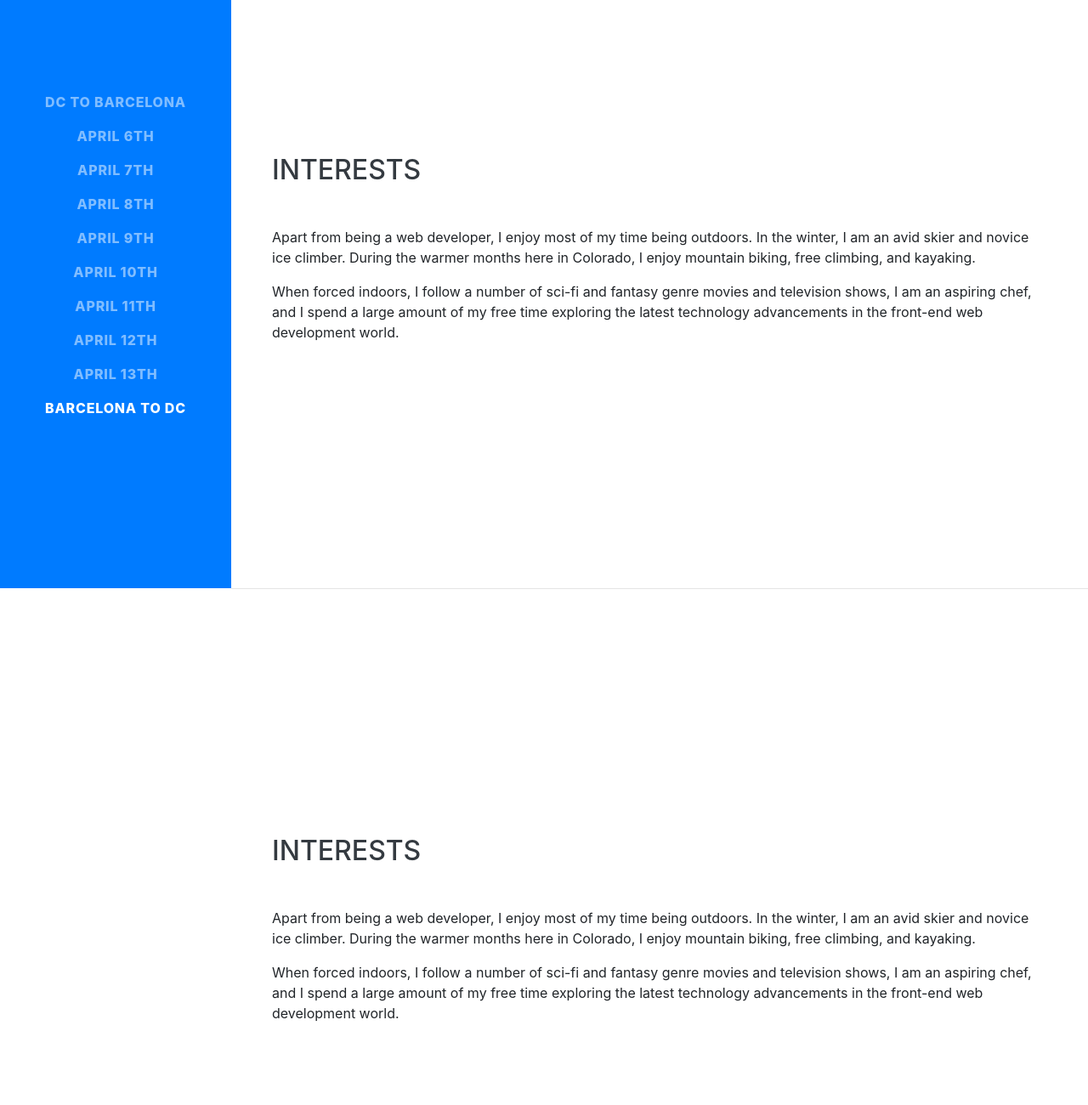
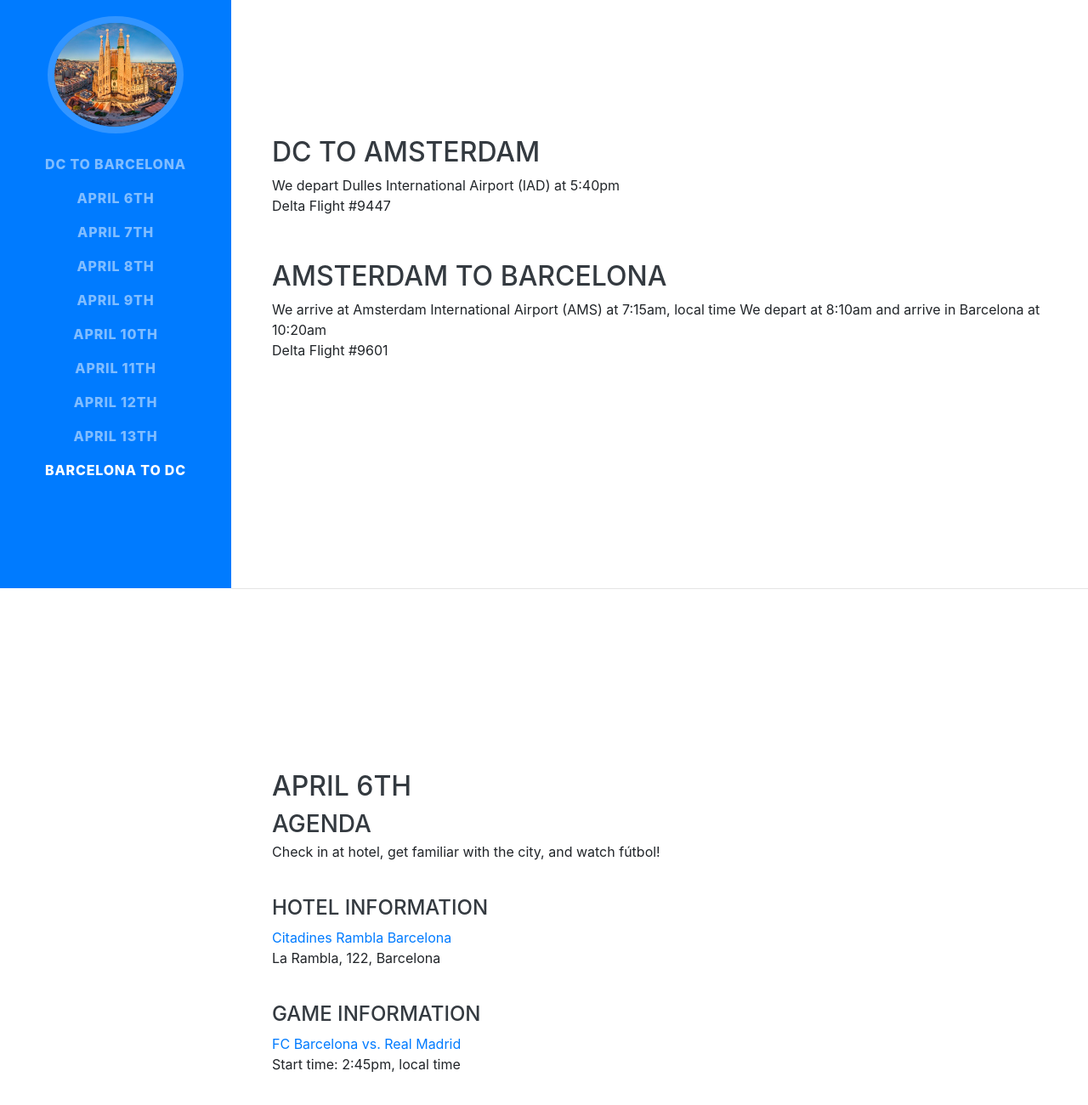
Before and after one commit to mattred1/itinerary, a website with bundled scripts: page index.html in a window 1280 px wide. Shown: the part 108-1408 px from the top of the page at 85% size. Built offline with nearby package versions, Linux system fonts and the light colour scheme; a web font is replaced by a local one.

Commit message:
Add Barna image, update, flight & April 6

```diff
--- a/index.html
+++ b/index.html
@@ -28,9 +28,9 @@
   <nav class="navbar navbar-expand-lg navbar-dark bg-primary fixed-top" id="sideNav">
     <a class="navbar-brand js-scroll-trigger" href="#page-top">
       <span class="d-block d-lg-none">Spain Itinerary</span>
-      <!-- <span class="d-none d-lg-block">
-        <img class="img-fluid img-profile rounded-circle mx-auto mb-2" src="img/profile.jpg" alt="">
-      </span> -->
+      <span class="d-none d-lg-block">
+        <img class="img-fluid img-profile rounded-circle mx-auto mb-2" src="img/barcelona.jpg" alt="Sagrada Familia">
+      </span>
     </a>
     <button class="navbar-toggler" type="button" data-toggle="collapse" data-target="#navbarSupportedContent" aria-controls="navbarSupportedContent" aria-expanded="false" aria-label="Toggle navigation">
       <span class="navbar-toggler-icon"></span>
@@ -77,9 +77,17 @@
 
     <section class="resume-section p-3 p-lg-5 d-flex align-items-center" id="dctobarca">
       <div class="w-100">
-        <h2 class="mb-5">Interests</h2>
-        <p>Apart from being a web developer, I enjoy most of my time being outdoors. In the winter, I am an avid skier and novice ice climber. During the warmer months here in Colorado, I enjoy mountain biking, free climbing, and kayaking.</p>
-        <p class="mb-0">When forced indoors, I follow a number of sci-fi and fantasy genre movies and television shows, I am an aspiring chef, and I spend a large amount of my free time exploring the latest technology advancements in the front-end web development world.</p>
+          <h2>DC to Amsterdam</h2>
+
+          <p class="mb-5">We depart Dulles International Airport (IAD) at 5:40pm<br>
+          Delta Flight #9447</p>
+
+          <h2 class="pt-1">Amsterdam to Barcelona</h2>
+          <p class="mb-0">We arrive at Amsterdam International Airport (AMS) at 7:15am, local time
+We depart at 8:10am and arrive in Barcelona at 10:20am<br>
+Delta Flight #9601</p>
+
+
       </div>
     </section>
 
@@ -89,9 +97,21 @@
 
     <section class="resume-section p-3 p-lg-5 d-flex align-items-center" id="april6">
       <div class="w-100">
-        <h2 class="mb-5">Interests</h2>
-        <p>Apart from being a web developer, I enjoy most of my time being outdoors. In the winter, I am an avid skier and novice ice climber. During the warmer months here in Colorado, I enjoy mountain biking, free climbing, and kayaking.</p>
-        <p class="mb-0">When forced indoors, I follow a number of sci-fi and fantasy genre movies and television shows, I am an aspiring chef, and I spend a large amount of my free time exploring the latest technology advancements in the front-end web development world.</p>
+        <h2 class="mb-2">April 6th</h2>
+        <h3 class="mb-1">Agenda</h3>
+        <p class="pb-4">Check in at hotel, get familiar with the city, and watch f&uacute;tbol!</p>
+
+        <h4>Hotel Information</h4>
+        <p class="pb-4"><a href="https://www.citadines.com/en/spain/barcelona/citadines-ramblas-barcelona/location/index.html" target="_blank">Citadines Rambla Barcelona</a><br>
+        La Rambla, 122, Barcelona</p>
+
+        <h4>Game information</h4>
+        <p><a href="https://www.fcbarcelona.com/en/football/first-team/schedule" target="_blank">FC Barcelona vs. Real Madrid</a><br>
+        Start time: 2:45pm, local time</p>
+
+
+
+
       </div>
     </section>
 
```
